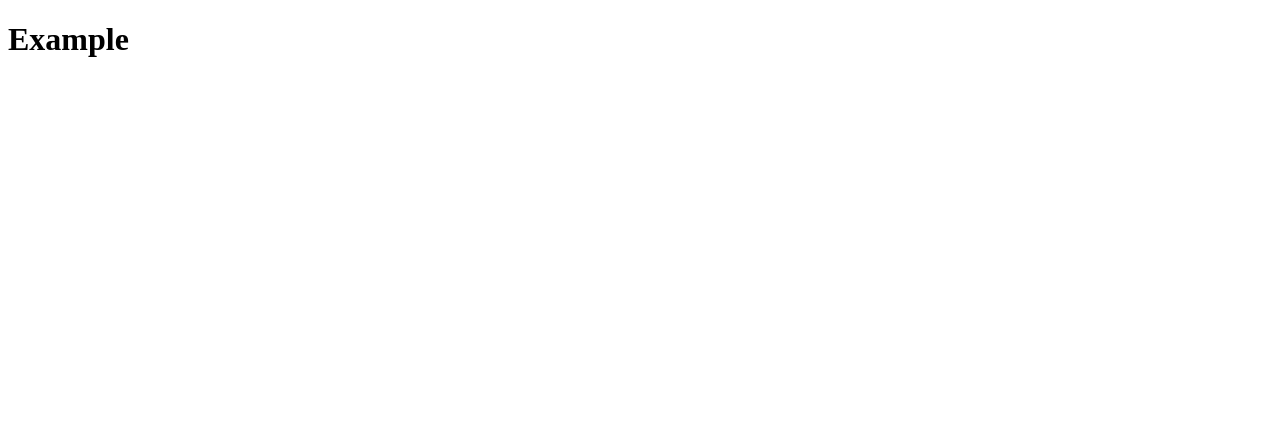
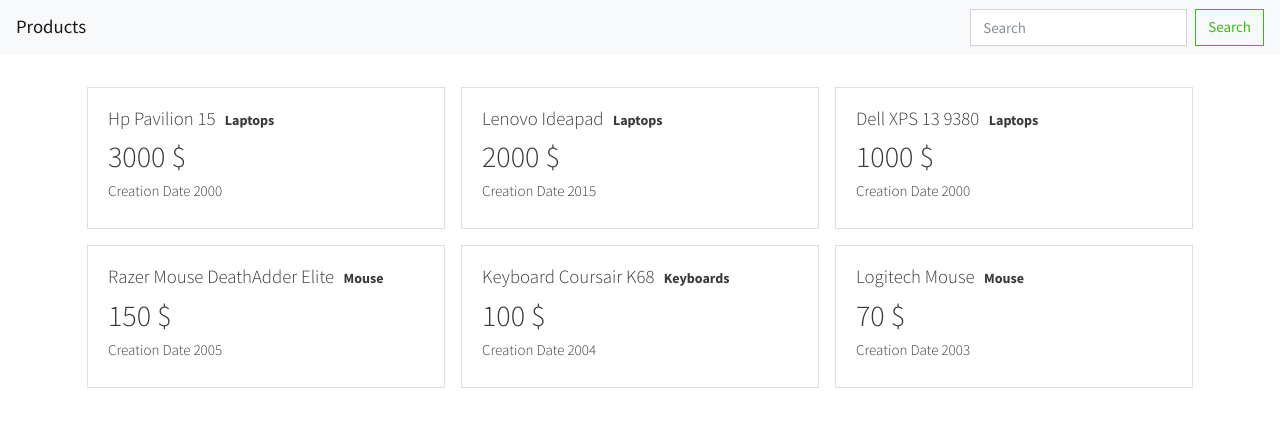
Before and after one commit to FaztWeb/javascript-array-functions, a website with bundled scripts: page example/index.html in a window 1280 px wide. Built offline with nearby package versions, Linux system fonts and the light colour scheme.

Commit message:
example added

```diff
--- /dev/null
+++ b/example/components/cardsProducts.js
@@ -0,0 +1,14 @@
+export const cardsProducts = (products) => {
+  return products.map((product) => {
+    const div = document.createElement("div");
+    div.classList = "col-md-4 p-2";
+    div.innerHTML = `
+    <div class="card card-body h-100">
+    <h5>${product.name} <span class="badge">${product.category}</span></h5>
+    <h2>${product.price} $</h2>
+    <h6>Creation Date ${product.creationDate}</h6>
+    </div>
+  `;
+    return div;
+  });
+};
--- a/example/index.html
+++ b/example/index.html
@@ -5,10 +5,25 @@
   <meta charset="UTF-8">
   <meta name="viewport" content="width=device-width, initial-scale=1.0">
   <title>JS Arrays Example</title>
+  <link rel="stylesheet" href="https://stackpath.bootstrapcdn.com/bootswatch/4.5.2/cosmo/bootstrap.min.css">
 </head>
 
 <body>
-  <h1>Example</h1>
+  <!-- As a link -->
+  <nav class="navbar navbar-light bg-light">
+    <a class="navbar-brand" href="/">Products</a>
+    <!-- Search Form -->
+    <form class="form-inline my-2 my-lg-0" id="search-product-form">
+      <input class="form-control mr-sm-2" type="search" placeholder="Search" aria-label="Search" name="search-name">
+      <button class="btn btn-outline-success my-2 my-sm-0" type="submit">Search</button>
+    </form>
+  </nav>
+
+  <main class="container p-4">
+    <div id="product-list" class="row"></div>
+  </main>
+
+  <script src="./index.js" type="module"></script>
 </body>
 
 </html>
--- /dev/null
+++ b/example/index.js
@@ -0,0 +1,28 @@
+import { products as data } from "./products.js";
+import { cardsProducts } from "./components/cardsProducts.js";
+
+let products = data;
+
+const renderProducts = (products) => {
+  const productList = document.querySelector("#product-list");
+  productList.innerHTML = "";
+
+  const productsCards = cardsProducts(products);
+  productList.append(...productsCards);
+};
+
+const searchProductForm = document.querySelector("#search-product-form");
+searchProductForm.addEventListener("submit", (e) => {
+  e.preventDefault();
+  const searchTerm = searchProductForm["search-name"].value;
+
+  const filteredProducts = products.filter((product) =>
+    product.name.toLocaleLowerCase().includes(searchTerm.toLocaleLowerCase())
+  );
+  renderProducts(filteredProducts);
+});
+
+window.addEventListener("DOMContentLoaded", () => {
+  console.log("Window is ready!");
+  renderProducts(products);
+});
--- /dev/null
+++ b/example/products.js
@@ -0,0 +1,44 @@
+export const products = [
+  {
+    name: "Hp Pavilion 15",
+    category: "Laptops",
+    price: 3000,
+    quantity_sold: 10,
+    creationDate: 2000,
+  },
+  {
+    name: "Lenovo Ideapad",
+    category: "Laptops",
+    price: 2000,
+    quantity_sold: 20,
+    creationDate: 2015,
+  },
+  {
+    name: "Dell XPS 13 9380",
+    category: "Laptops",
+    price: 1000,
+    quantity_sold: 15,
+    creationDate: 2000,
+  },
+  {
+    name: "Razer Mouse DeathAdder Elite",
+    category: "Mouse",
+    price: 150,
+    quantity_sold: 3,
+    creationDate: 2005,
+  },
+  {
+    name: "Keyboard Coursair K68",
+    category: "Keyboards",
+    price: 100,
+    quantity_sold: 1,
+    creationDate: 2004,
+  },
+  {
+    name: "Logitech Mouse",
+    category: "Mouse",
+    price: 70,
+    quantity_sold: 7,
+    creationDate: 2003,
+  },
+];
```
